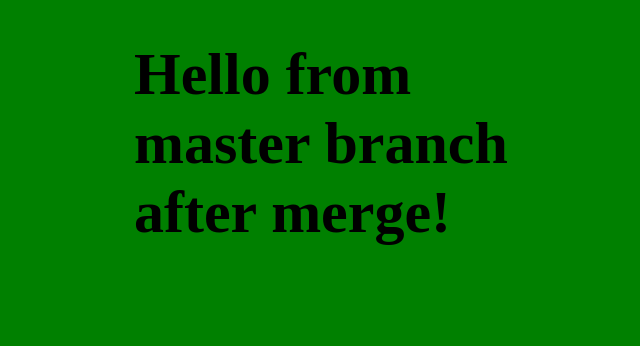
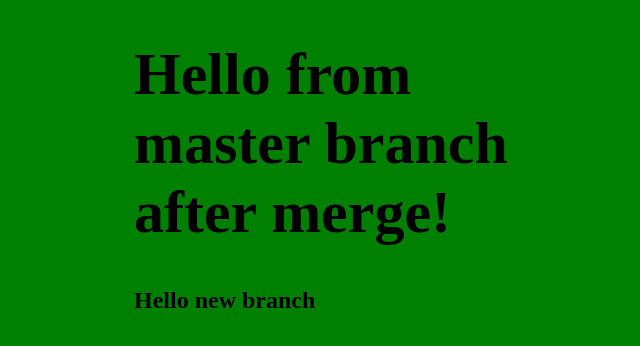
Before and after one commit to filippzaripov/internship, a plain HTML site: page index.html in a window 1280 px wide. Shown: the whole page, without its empty margins (306-946 px from the left). Drawn offline with Linux system fonts and the light colour scheme.

Commit message:
commit into new branch

```diff
--- a/index.html
+++ b/index.html
@@ -8,5 +8,7 @@
 <body>
 	<h1>Hello from master branch after merge!</h1>
 
+	<h2>Hello new branch</h2>
+
 </body>
 </html>
```
